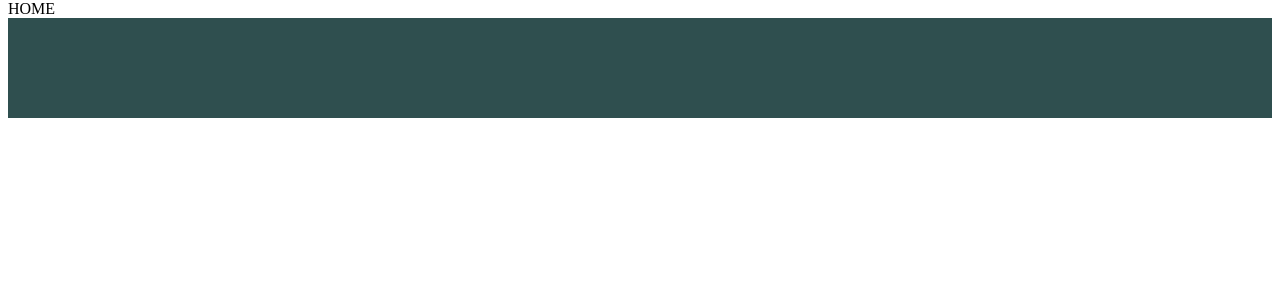
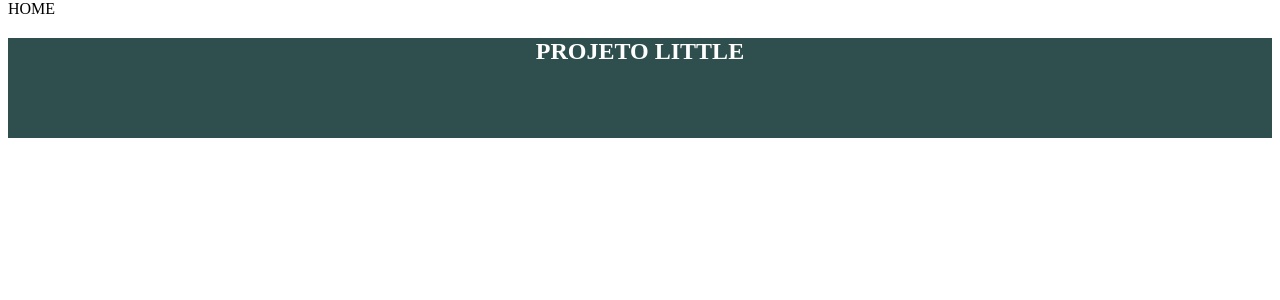
Before and after one commit to douglasbernardo/projeto01, a PHP site: page / in a window 1280 px wide. Shown: the part 121-421 px from the top of the page. Run offline with PHP 8.4, Linux system fonts and the light colour scheme.

Commit message:
melhorias no rodape e no texto

```diff
--- a/css/css.css
+++ b/css/css.css
@@ -16,6 +16,8 @@
 #footer {
 	background-color: #2F4F4F;
 	height: 100px;
+	color: white;
+	float: none;
 }
 
 a.btn {
@@ -40,7 +42,7 @@ a.btn {
 p {
 	font-size: 14px;
 	font-family: 'Pacifico', cursive;
-	color: 	#4169E1;
+	color: #2F4F4F;
 	padding: 6px;
 }
 
--- a/index.php
+++ b/index.php
@@ -16,6 +16,8 @@
 		<div id="content">
 			HOME
 		</div>
-		<div id="footer"></div>
+		<div id="footer">
+			<h2 align="middle">PROJETO LITTLE</h2>
+		</div>
 	</body>
 </html>
--- a/listadeusuario.php
+++ b/listadeusuario.php
@@ -40,6 +40,8 @@
  			?>
  		</table>
 		</div>
-		<div id="footer"></div>
+		<div id="footer">
+			<h2 align="middle">PROJETO LITTLE</h2>
+		</div>
 	</body>
 </html>
--- a/sobre.php
+++ b/sobre.php
@@ -28,7 +28,7 @@
 			</div>
 		</div>
 		<div id="footer">
-
+			<h2 align="middle">PROJETO LITTLE</h2>
 		</div>
 	</body>
 </html>
```
